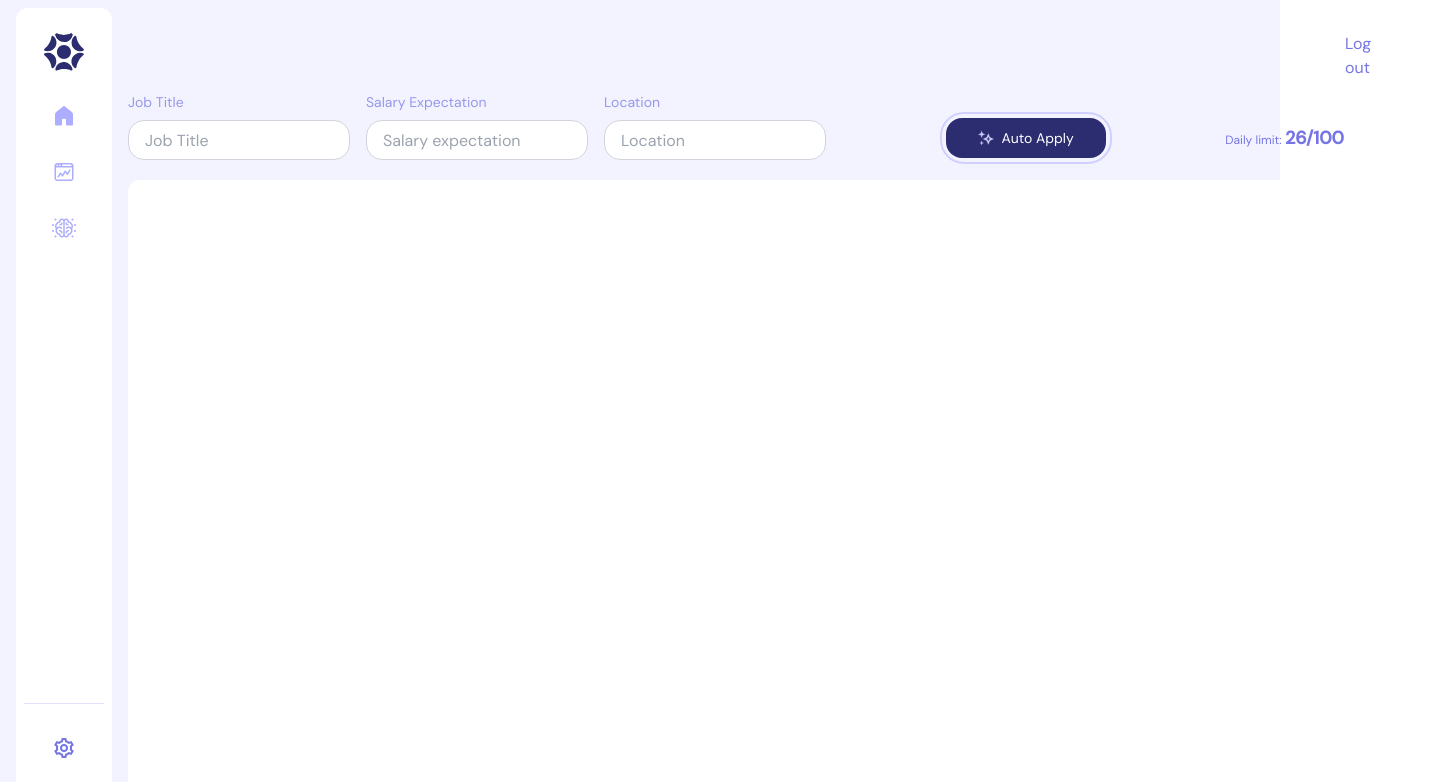
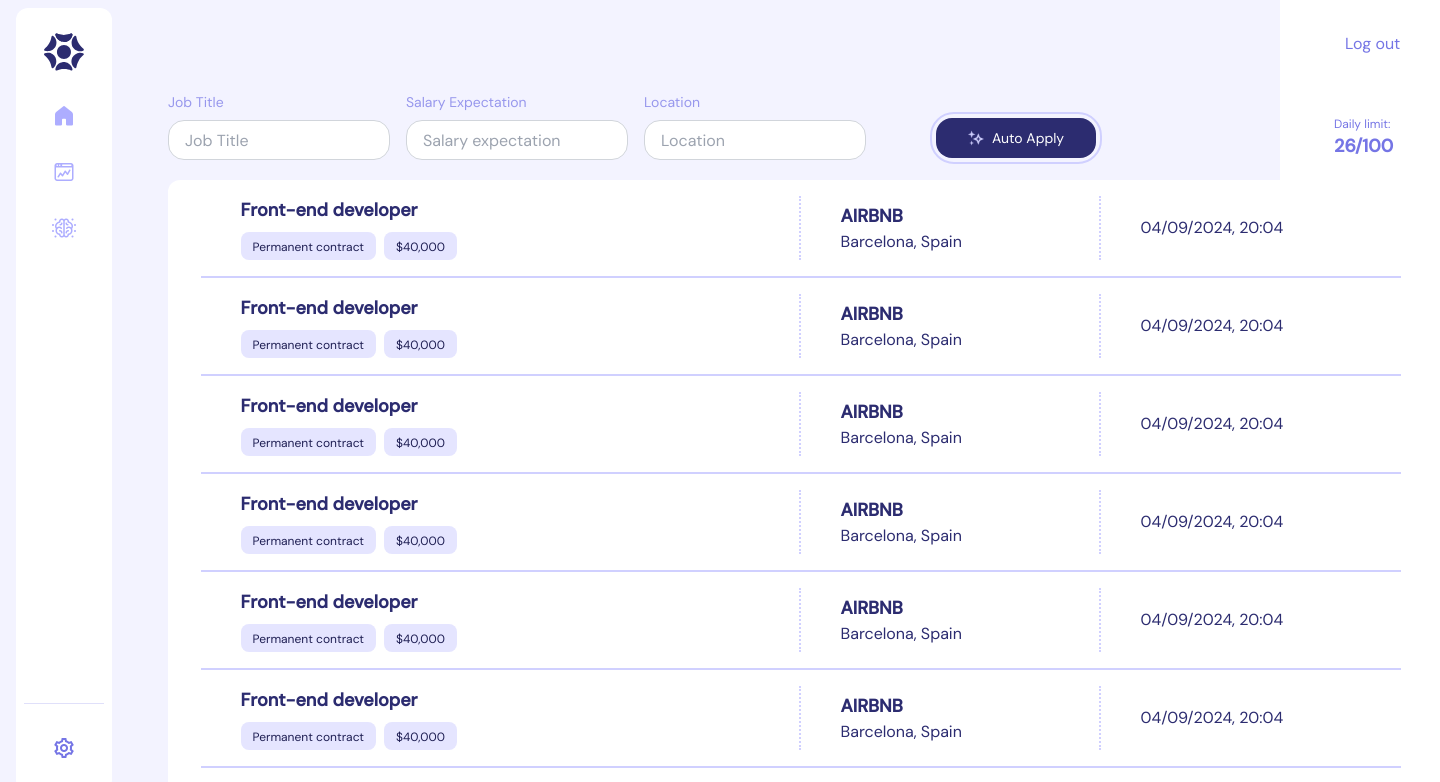
Before and after one commit to thaibbraz/gigshub-webapp-frontend, a React (Create React App) app: page /dashboard in a window 1280 px wide. Shown: the top 782 px of the page, 1440 px wide, since content can reach past the window. Built offline with nearby package versions, Linux system fonts and the light colour scheme.

Commit message:
Personal user dashboard completed

```diff
--- a/src/components/Dashboard/Dashboard.jsx
+++ b/src/components/Dashboard/Dashboard.jsx
@@ -7,26 +7,99 @@ const Dashboard = () => {
       title: "Front-end developer",
       contractType: "Permanent contract",
       salary: "$40,000",
-      company: "ORBITECH",
-      location: "Bremen, Germany",
+      company: "AIRBNB",
+      location: "Barcelona, Spain",
       appliedDate: "04/09/2024, 20:04",
     },
-    // Add more jobs similarly
+    {
+      title: "Front-end developer",
+      contractType: "Permanent contract",
+      salary: "$40,000",
+      company: "AIRBNB",
+      location: "Barcelona, Spain",
+      appliedDate: "04/09/2024, 20:04",
+    },
+    {
+      title: "Front-end developer",
+      contractType: "Permanent contract",
+      salary: "$40,000",
+      company: "AIRBNB",
+      location: "Barcelona, Spain",
+      appliedDate: "04/09/2024, 20:04",
+    },
+    {
+      title: "Front-end developer",
+      contractType: "Permanent contract",
+      salary: "$40,000",
+      company: "AIRBNB",
+      location: "Barcelona, Spain",
+      appliedDate: "04/09/2024, 20:04",
+    },
+    {
+      title: "Front-end developer",
+      contractType: "Permanent contract",
+      salary: "$40,000",
+      company: "AIRBNB",
+      location: "Barcelona, Spain",
+      appliedDate: "04/09/2024, 20:04",
+    },
+    {
+      title: "Front-end developer",
+      contractType: "Permanent contract",
+      salary: "$40,000",
+      company: "AIRBNB",
+      location: "Barcelona, Spain",
+      appliedDate: "04/09/2024, 20:04",
+    },
+    {
+      title: "Front-end developer",
+      contractType: "Permanent contract",
+      salary: "$40,000",
+      company: "AIRBNB",
+      location: "Barcelona, Spain",
+      appliedDate: "04/09/2024, 20:04",
+    },
+    {
+      title: "Front-end developer",
+      contractType: "Permanent contract",
+      salary: "$40,000",
+      company: "AIRBNB",
+      location: "Barcelona, Spain",
+      appliedDate: "04/09/2024, 20:04",
+    },
+    {
+      title: "Front-end developer",
+      contractType: "Permanent contract",
+      salary: "$40,000",
+      company: "AIRBNB",
+      location: "Barcelona, Spain",
+      appliedDate: "04/09/2024, 20:04",
+    },
+    {
+      title: "Front-end developer",
+      contractType: "Permanent contract",
+      salary: "$40,000",
+      company: "AIRBNB",
+      location: "Barcelona, Spain",
+      appliedDate: "04/09/2024, 20:04",
+    },
   ];
 
+  const dailyLimitMargin = "ml-2";
+
   return (
-    <div>
+    <div className="ml-24">
       <div className="absolute top-8 left-[1225px] px-10 mx-20">
         <a
           href="/logout"
-          className="text-light-purple font-thin hover:underline"
+          className="text-light-purple font-thin hover:underline whitespace-nowrap"
         >
           Log out
         </a>
       </div>
 
       {/* Top Filter Section */}
-      <div className="flex justify-between items-center mb-4 mt-6 ml-24 w-full max-w-7xl">
+      <div className="flex items-center mb-4 mt-6 w-full max-w-7xl gap-x-6 ml-10">
         <div className="flex space-x-4">
           <div className="flex flex-col">
             <label className="text-light-liliac text-sm mb-2">Job Title</label>
@@ -58,7 +131,7 @@ const Dashboard = () => {
           </div>
         </div>
 
-        <button className="flex items-center justify-center h-input py-6 px-1 rounded-3xl border-2 border-pale-purple mt-6">
+        <button className="flex items-center justify-center h-input py-6 px-1 rounded-3xl border-2 border-pale-purple mt-6 ml-10">
           <div className="flex items-center justify-center w-40 h-input bg-dark-blue rounded-2xl border-5 px-6">
             <img
               src={starsUnfilled}
@@ -70,14 +143,51 @@ const Dashboard = () => {
             </span>
           </div>
         </button>
-        <p className="text-light-purple text-xs font-thin mt-6">
+        <p className="text-light-purple text-xs font-thin mt-6 ml-52">
           Daily limit: <span className="font-bold text-lg">26/100</span>
         </p>
       </div>
 
       {/* Job List Section */}
-      <div className="flex flex-col bg-white rounded-xl p-10 ml-24 pl-4 w-full max-w-7xl h-[calc(100vh-28px)]">
-        {/* Add your job list rendering logic here */}
+      <div className="flex flex-col items-center  ml-10 bg-white rounded-xl w-full max-w-7xl h-[calc(100vh-28px)]">
+        {jobs.map((job, index) => (
+          <div
+            key={index}
+            className="h-[112px] w-[1200px] border-b-2 border-pale-purple grid grid-cols-4"
+          >
+            {/* Job Title */}
+            <div className="col-span-2 flex flex-col justify-center border-r-2 border-dotted border-pale-purple my-4 ml-10">
+              <p className="text-dark-blue text-lg font-extrabold">
+                {job.title}
+              </p>
+              <div className="flex flex-wrap gap-2 mt-2">
+                {/* Contract Type Label */}
+                <div className="bg-soft-liliac rounded-lg py-1 px-3 text-sm h-auto">
+                  <span className="text-xs text-dark-purple">
+                    {job.contractType}
+                  </span>
+                </div>
+                {/* Salary Label */}
+                <div className="bg-soft-liliac rounded-lg py-1 px-3 text-sm h-auto">
+                  <span className="text-xs text-dark-purple">{job.salary}</span>
+                </div>
+              </div>
+            </div>
+
+            {/* Company and Location */}
+            <div className="col-span-1 flex flex-col justify-center border-r-2 border-dotted border-pale-purple my-4 ml-10">
+              <p className="text-lg font-extrabold text-dark-blue">
+                {job.company}
+              </p>
+              <p className="text-dark-blue font-thin">{job.location}</p>
+            </div>
+
+            {/* Applied Date */}
+            <div className="col-span-1 flex items-center ml-10">
+              <p className="text-dark-blue font-thin">{job.appliedDate}</p>
+            </div>
+          </div>
+        ))}
       </div>
     </div>
   );
--- a/src/components/Forms/subComponents/ExperienceForm.jsx
+++ b/src/components/Forms/subComponents/ExperienceForm.jsx
@@ -33,7 +33,7 @@ const ExperienceForm = ({ onNext }) => {
       >
         <a
           href="/logout"
-          className="text-light-purple font-thin  hover:underline"
+          className="text-light-purple font-thin  hover:underline whitespace-nowrap"
         >
           Log out
         </a>
--- a/src/components/Forms/subComponents/PersonalDetailsForm.jsx
+++ b/src/components/Forms/subComponents/PersonalDetailsForm.jsx
@@ -32,7 +32,7 @@ const PersonalDetailsForm = ({ onNext }) => {
       >
         <a
           href="/logout"
-          className="text-light-purple font-thin  hover:underline"
+          className="text-light-purple font-thin  hover:underline whitespace-nowrap"
         >
           Log out
         </a>
--- a/src/components/Forms/subComponents/SkillsForm.jsx
+++ b/src/components/Forms/subComponents/SkillsForm.jsx
@@ -42,7 +42,7 @@ const SkillsForm = ({ onNext }) => {
       <div className="absolute top-8 left-[1225px] px-10 mx-20">
         <a
           href="/logout"
-          className="text-light-purple font-thin hover:underline"
+          className="text-light-purple font-thin hover:underline whitespace-nowrap"
         >
           Log out
         </a>
--- a/tailwind.config.js
+++ b/tailwind.config.js
@@ -121,6 +121,9 @@ module.exports = {
       borderRadius: {
         ctaBanner: "32px",
       },
+      borderWidth: {
+        2: "2px",
+      },
       listStyleImage: {
         checkmark: 'url("assets/check-icon2.svg")',
       },
```
